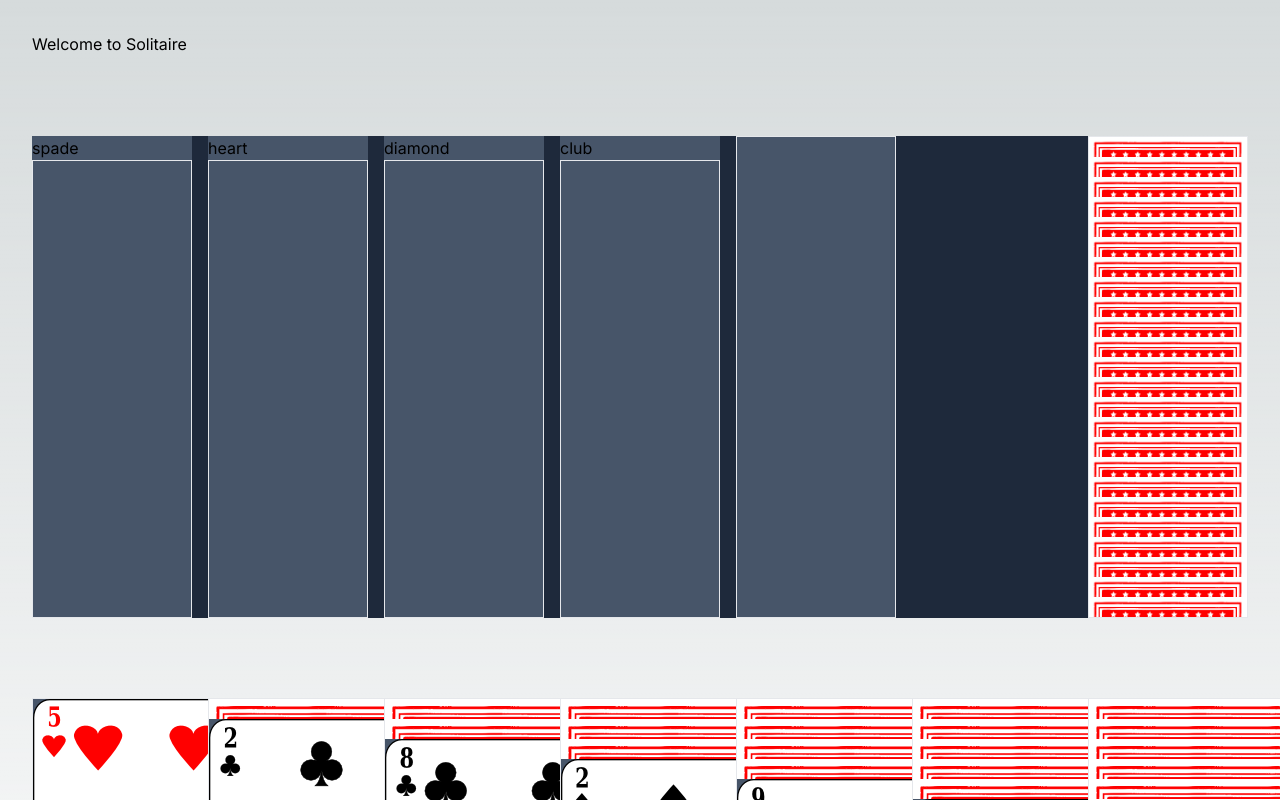
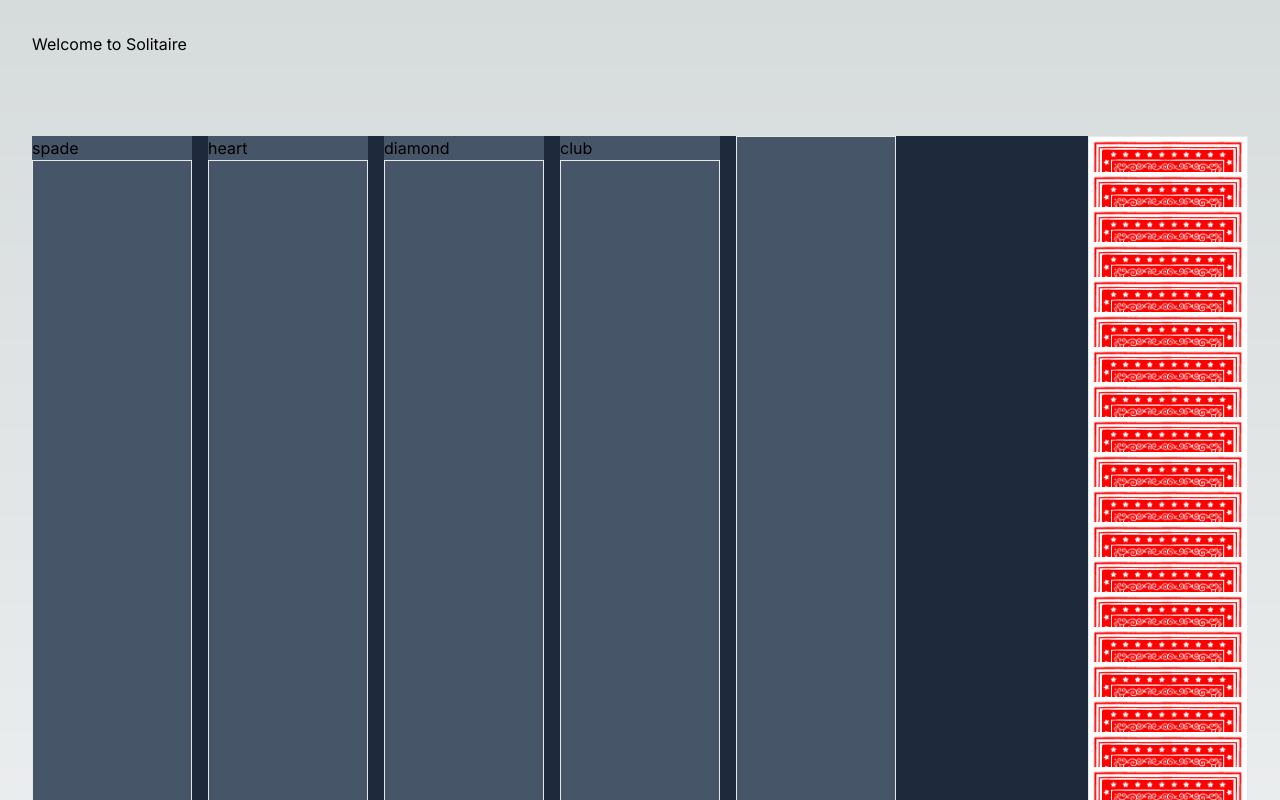
Before and after one commit to visegripped/next-learning, a Next.js app in the folder my-app/: page / in a window 1280 px wide. Shown: the top 800 px of the page. Built offline with nearby package versions, Linux system fonts and the light colour scheme.

Commit message:
More styling enhancements. New wastePile component

```diff
--- a/my-app/app/components/buildPiles/BuildPiles.tsx
+++ b/my-app/app/components/buildPiles/BuildPiles.tsx
@@ -3,6 +3,7 @@ import { suits } from "@/app/constants.mjs";
 import { useSolitaireContext } from "@/app/context/Solitaire.context";
 import Pile from "@/app/components/pile/Pile";
 import { PilesInterface } from "@/app/types/solitaire.types";
+import styles from './buildPiles.module.css'
 
 export default function BuildPiles() {
   const { state }: { state: PilesInterface } = useSolitaireContext();
@@ -18,7 +19,7 @@ export default function BuildPiles() {
               key={`suits-${i}`}
             >
               <h2>{suit}</h2>
-              <Pile pileId={`build_${suit}`} droppable={true} />
+              <Pile pileId={`build_${suit}`} droppable={true} cssClassName={styles.cards} />
             </div>,
           );
         }
--- /dev/null
+++ b/my-app/app/components/buildPiles/buildPiles.module.css
@@ -0,0 +1,7 @@
+.cards li {
+  height: 35px;
+}
+
+.cards li:last-child {
+  height: unset;
+}
--- a/my-app/app/components/card/Card.module.css
+++ b/my-app/app/components/card/Card.module.css
@@ -1,14 +1,11 @@
 .card__back {
   background: url(/card-back-red.png) no-repeat;
   background-size: cover;
-  height: 20px;
-  /* width: 70px; */
+  height: 35px;
 }
 
 .card__front {
   background: url(/card-sprite.png) no-repeat;
-  /* background-size: cover; */
-  color: green;
   height: 314px;
   width: 223px;
 }
@@ -28,7 +25,6 @@
 .spade {
   background-position-y: -315px;
 }
-
 
 .ace {
   background-position-x: 0;
@@ -64,6 +60,7 @@
 .ten {
   background-position-x: -2025px;
 }
+
 .jack {
   background-position-x: -2250px;
 }
--- a/my-app/app/components/card/Card.tsx
+++ b/my-app/app/components/card/Card.tsx
@@ -60,7 +60,7 @@ export default function Tableau(props: CardProps) {
       {...listeners}
       {...attributes}
     >
-      {/* {card} */}
+      {card}
     </div>
   ) : (
     <div
@@ -72,7 +72,7 @@ export default function Tableau(props: CardProps) {
         doubleClickHandler(e, card);
       }}
     >
-      {/* {isFaceUp ? card : ``} */}
+      {isFaceUp ? card : ``}
       {/* here for testing purposes only */}
     </div>
   );
--- a/my-app/app/components/pile/Pile.tsx
+++ b/my-app/app/components/pile/Pile.tsx
@@ -10,6 +10,7 @@ interface PileProps {
   clickHandlerForLastCard?: Function;
   pileId: PileIdsInterface;
   droppable?: boolean;
+  cssClassName: string;
 }
 export default function Pile(props: PileProps) {
   const {
@@ -17,6 +18,7 @@ export default function Pile(props: PileProps) {
     clickHandlerForLastCard,
     pileId,
     droppable = false,
+    cssClassName = ''
   } = props;
   const { state, dispatch } = useSolitaireContext();
   const { isOver, setNodeRef } = useDroppable({
@@ -28,7 +30,7 @@ export default function Pile(props: PileProps) {
   const pile = state[pileId];
   return (
     <ol
-      className=" list-inside border flex-1" // list-decimal
+      className={`list-inside border flex-1 ${cssClassName}`} // list-decimal
       style={dragOverStyle}
       ref={droppable ? setNodeRef : () => {}}
       data-pile={pileId}
--- a/my-app/app/components/solitaire/Solitaire.js
+++ b/my-app/app/components/solitaire/Solitaire.js
@@ -12,6 +12,7 @@ import {
 import Tableau from "@/app/components/tableau/Tableau";
 import Pile from "@/app/components/pile/Pile";
 import BuildPiles from "@/app/components/buildPiles/BuildPiles";
+import WastePile from "@/app/components/wastePile/WastePile";
 import solitaireReducer from "@/app/reducers/solitaire.reducer";
 import SolitaireContext from "@/app/context/Solitaire.context";
 import { DndContext, useSensors, useSensor, MouseSensor } from "@dnd-kit/core";
@@ -95,30 +96,6 @@ export default function Solitaire(props) {
       type: "makeOnlyLastCardInPileDraggable",
     });
   };
-  const wasteDoubleClickHandler = (event, card) => {
-    const [face, suit] = card.split(":");
-    const targetBuildPile = `build_${suit}`;
-    if (
-      canCardBeAddedToBuildPile(
-        card,
-        pilesState[targetBuildPile].sequence,
-        suit,
-      )
-    ) {
-      pilesDispatch({
-        type: "moveCardBetweenPiles",
-        sourcePile: "waste",
-        targetPile: targetBuildPile,
-        card,
-        isFaceUp: true,
-        isDraggable: true,
-      });
-      pilesDispatch({
-        targetPile: targetBuildPile,
-        type: "makeOnlyLastCardInPileDraggable",
-      });
-    }
-  };
 
   const handleDragEnd = (event) => {
     const sourcePile = event.activatorEvent.target
@@ -129,16 +106,16 @@ export default function Solitaire(props) {
     const [targetPileType, targetPileData] = targetPile.split("_"); // targetPileData could be the suit OR the tableau id.
     const card = event.active.id;
     const action = `${sourcePileType}2${targetPileType}`;
-    // console.log(
-    //   `Got to dragEnd:
-    //   TargetPile: ${targetPile}
-    //   targetPileType: ${targetPileType}
-    //   sourcePile: ${sourcePile}
-    //   sourcePileType: ${sourcePileType}
-    //   Card: ${card}
-    //   action: ${action}
-    //   `,
-    // );
+    console.log(
+      `Got to dragEnd:
+      TargetPile: ${targetPile}
+      targetPileType: ${targetPileType}
+      sourcePile: ${sourcePile}
+      sourcePileType: ${sourcePileType}
+      Card: ${card}
+      action: ${action}
+      `,
+    );
 
     switch (action) {
       case "waste2build":
@@ -218,10 +195,7 @@ export default function Solitaire(props) {
           <BuildPiles />
           {/* The waste */}
           <div className="bg-slate-600 flex">
-            <Pile
-              doubleClickHandlerForLastCard={wasteDoubleClickHandler}
-              pileId="waste"
-            />
+            <WastePile />
           </div>
           <div></div> {/* empty column so top and tableau align */}
           {/* The deck */}
--- /dev/null
+++ b/my-app/app/components/tableau/Tableau.module.css
@@ -0,0 +1,7 @@
+.cards li {
+  height: 35px;
+}
+
+.cards li:last-child {
+  height: unset;
+}
--- a/my-app/app/components/tableau/Tableau.tsx
+++ b/my-app/app/components/tableau/Tableau.tsx
@@ -5,6 +5,7 @@ import { useSolitaireContext } from "@/app/context/Solitaire.context";
 import { ActionInterface } from "@/app/reducers/solitaire.reducer";
 import { canCardBeAddedToBuildPile } from "@/app/utilities";
 import { PilesInterface } from "@/app/types/solitaire.types";
+import styles from './Tableau.module.css'
 
 export default function Tableau() {
   const {
@@ -61,6 +62,7 @@ export default function Tableau() {
               <Pile
                 doubleClickHandlerForLastCard={cardDoubleClickHandler}
                 pileId={`tableau_${i}`}
+                cssClassName={styles.cards}
                 droppable={true}
               />
             </div>,
--- /dev/null
+++ b/my-app/app/components/wastePile/WastePile.module.css
@@ -0,0 +1,7 @@
+.cards li {
+  position: absolute;
+}
+
+.cards {
+  position: relative;
+}
--- /dev/null
+++ b/my-app/app/components/wastePile/WastePile.tsx
@@ -0,0 +1,45 @@
+"use client";
+import { Dispatch } from "react";
+import { useSolitaireContext } from "@/app/context/Solitaire.context";
+import { ActionInterface } from "@/app/reducers/solitaire.reducer";
+import Pile from "@/app/components/pile/Pile";
+import { PilesInterface, PileIdsInterface, CardInterface, CardFaceInterface, SuitInterface } from "@/app/types/solitaire.types";
+import {
+  canCardBeAddedToBuildPile,
+} from "@/app/utilities";
+import styles from "./WastePile.module.css"
+
+export default function WastePile() {
+  const { state, dispatch }: { state: PilesInterface, dispatch: Dispatch<ActionInterface> } = useSolitaireContext();
+  const wasteDoubleClickHandler = (event: React.BaseSyntheticEvent, card: CardInterface) => {
+    const suit = card.split(":")[1] as SuitInterface;
+    const targetBuildPile: PileIdsInterface = `build_${suit}`;
+    if (
+      canCardBeAddedToBuildPile(
+        card,
+        state[targetBuildPile].sequence,
+        suit,
+      )
+    ) {
+      dispatch({
+        type: "moveCardBetweenPiles",
+        sourcePile: "waste",
+        targetPile: targetBuildPile,
+        card,
+        isFaceUp: true,
+        isDraggable: true,
+      });
+      dispatch({
+        targetPile: targetBuildPile,
+        type: "makeOnlyLastCardInPileDraggable",
+      });
+    }
+  };
+  return (
+    <Pile
+      cssClassName={styles.cards}
+      doubleClickHandlerForLastCard={wasteDoubleClickHandler}
+      pileId="waste"
+    />
+  );
+}
--- /dev/null
+++ b/my-app/app/components/wastePile/index.js
@@ -0,0 +1,2 @@
+import WastePile from "./WastePile";
+export default WastePile;
```
